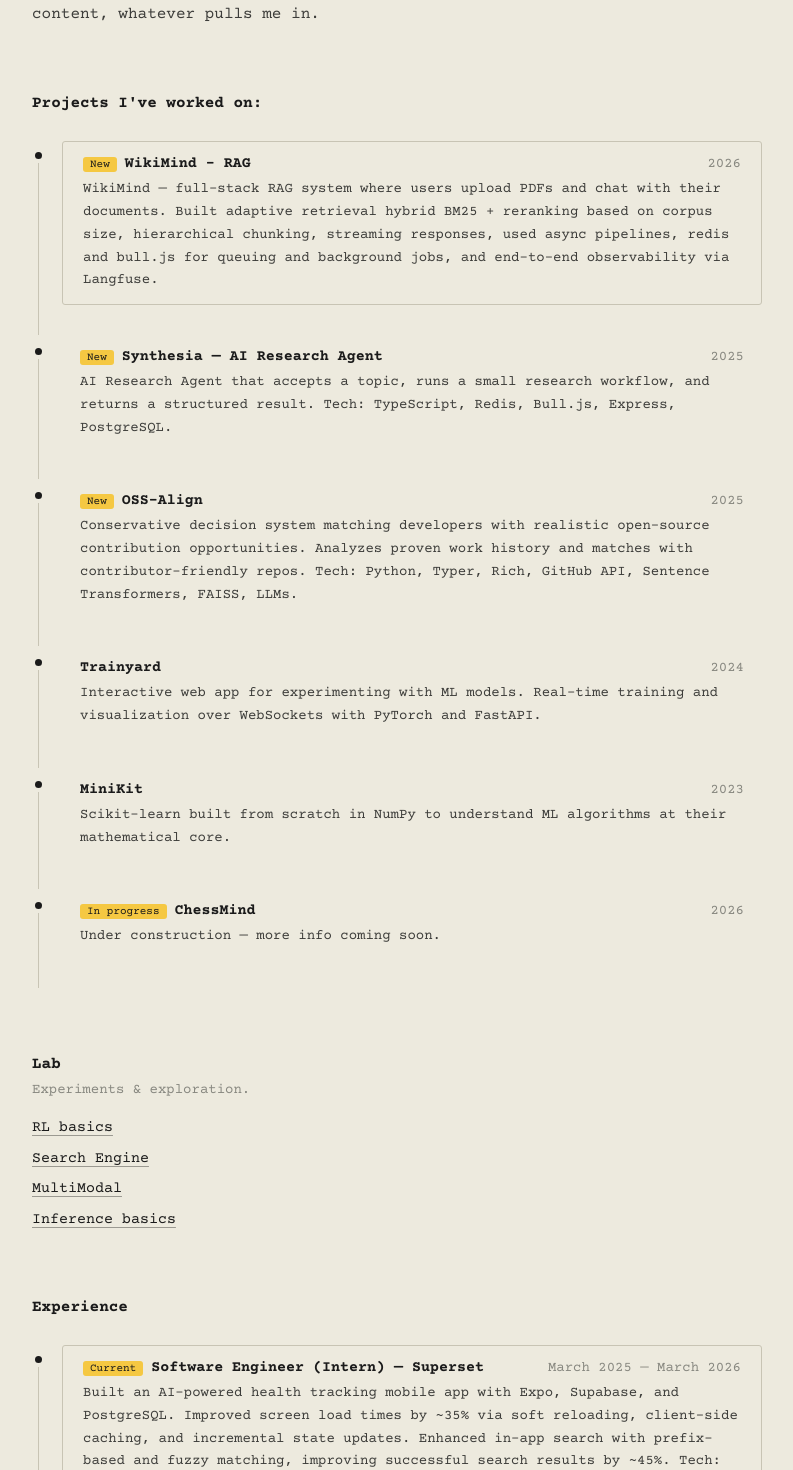
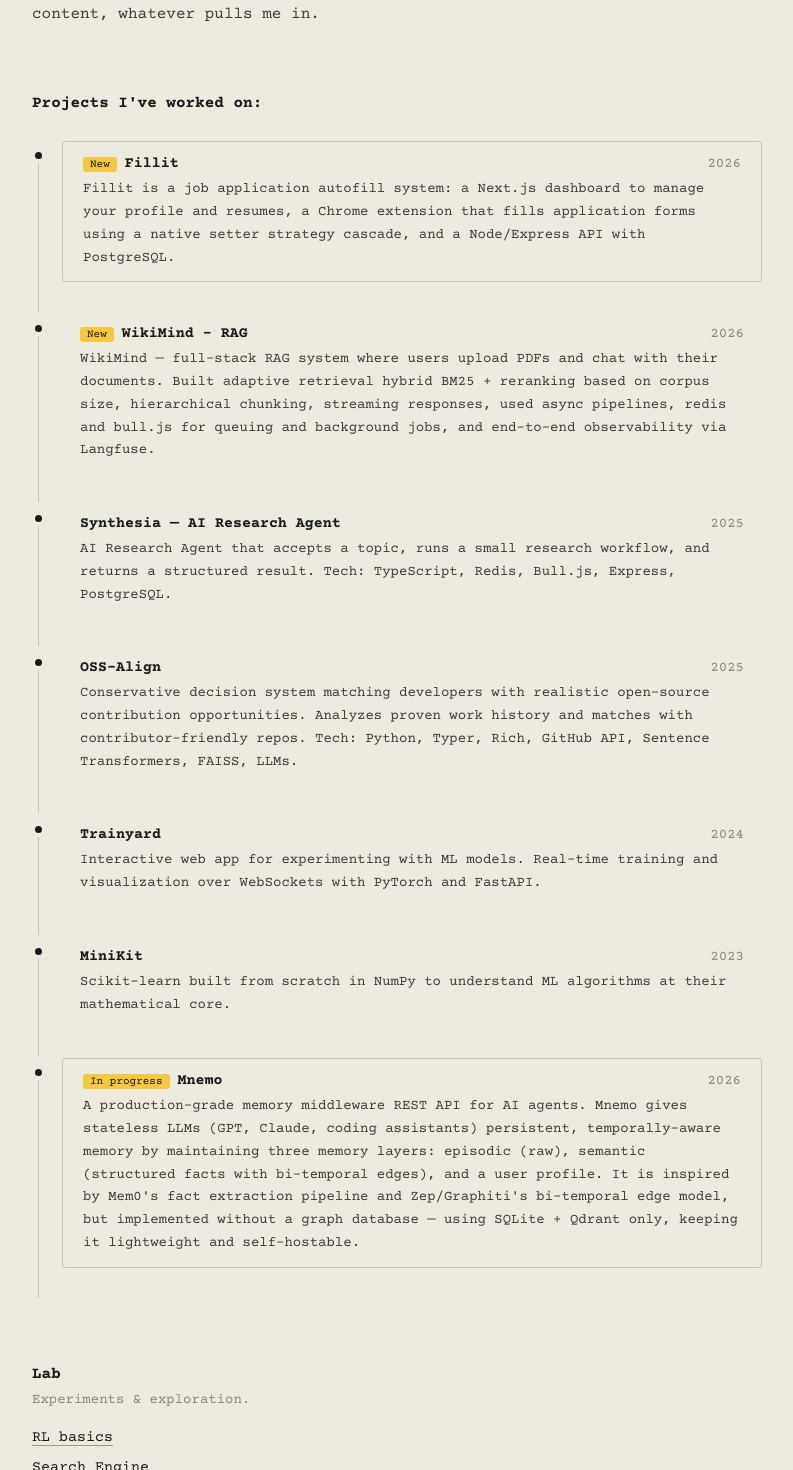
Before and after one commit to dishafaujdar/dp, a Next.js app: page / in a window 1280 px wide. Shown: the part 681-2151 px from the top of the page, without its empty margins (242-1035 px from the left). Built offline with nearby package versions, Linux system fonts and the light colour scheme.

Commit message:
added projects

```diff
--- a/src/components/Projects.tsx
+++ b/src/components/Projects.tsx
@@ -1,13 +1,22 @@
+import { tr } from 'framer-motion/client'
 import { TimelineEntry } from './ui/TimelineEntry'
 
 const projects = [
+  {
+    title: 'Fillit',
+    date: '2026',
+    description: 'Fillit is a job application autofill system: a Next.js dashboard to manage your profile and resumes, a Chrome extension that fills application forms using a native setter strategy cascade, and a Node/Express API with PostgreSQL.',
+    badge: 'New',
+    boxed: true,
+    href: 'https://github.com/dishafaujdar/fillIt',
+  },
   {
     title: 'WikiMind - RAG',
     date: '2026',
     description:
       'WikiMind — full-stack RAG system where users upload PDFs and chat with their documents. Built adaptive retrieval hybrid BM25 + reranking based on corpus size, hierarchical chunking, streaming responses, used async pipelines, redis and bull.js for queuing and background jobs, and end-to-end observability via Langfuse.',
     badge: 'New',
-    boxed: true,
+    boxed: false,
     href: 'https://github.com/dishafaujdar/WikiMind-RAG',
   },
   {
@@ -15,7 +24,7 @@
     date: '2025',
     description:
       'AI Research Agent that accepts a topic, runs a small research workflow, and returns a structured result. Tech: TypeScript, Redis, Bull.js, Express, PostgreSQL.',
-    badge: 'New',
+    // badge: 'New',
     boxed: false,
     href: 'https://github.com/dishafaujdar/Synthesia',
   },
@@ -24,7 +33,7 @@
     date: '2025',
     description:
       'Conservative decision system matching developers with realistic open-source contribution opportunities. Analyzes proven work history and matches with contributor-friendly repos. Tech: Python, Typer, Rich, GitHub API, Sentence Transformers, FAISS, LLMs.',
-    badge: 'New',
+    // badge: 'New',
     boxed: false,
     href: 'https://github.com/dishafaujdar/os-agent',
   },
@@ -45,12 +54,12 @@
     href: 'https://github.com/dishafaujdar/MiniKit',
   },
   {
-    title: 'ChessMind',
+    title: 'Mnemo',
     date: '2026',
-    description: 'Under construction — more info coming soon.',
+    description: 'A production-grade memory middleware REST API for AI agents. Mnemo gives stateless LLMs (GPT, Claude, coding assistants) persistent, temporally-aware memory by maintaining three memory layers: episodic (raw), semantic (structured facts with bi-temporal edges), and a user profile. It is inspired by Mem0\'s fact extraction pipeline and Zep/Graphiti\'s bi-temporal edge model, but implemented without a graph database — using SQLite + Qdrant only, keeping it lightweight and self-hostable.',
       badge: 'In progress',
-        boxed: false,
-    href: 'https://github.com/dishafaujdar',
+        boxed: true,
+    href: 'https://github.com/dishafaujdar/Mnemo',
   },
 ]
 
```
